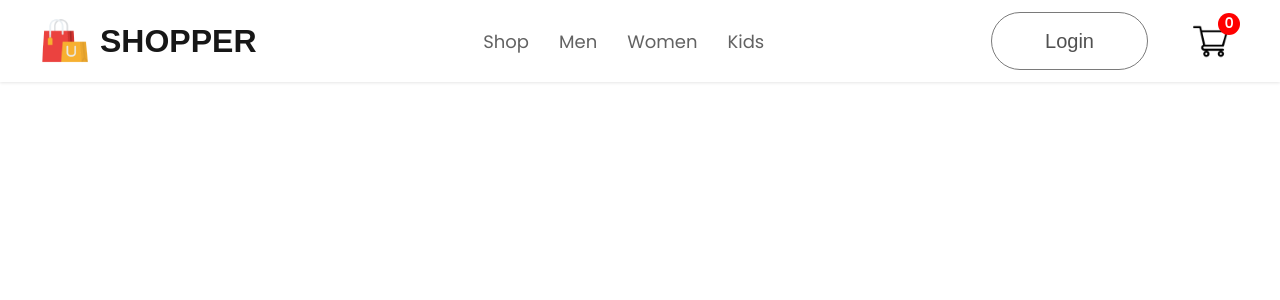
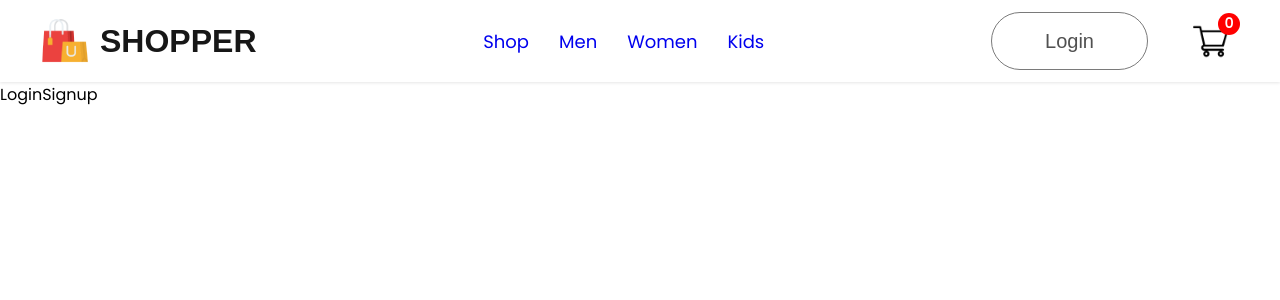
Before and after one commit to MdEmonHowlader/E-commerce, a React (Create React App) app: page /login in a window 1280 px wide. Shown: the top 300 px of the page. Built offline with nearby package versions, Linux system fonts and the light colour scheme.

Commit message:
Add routing and page components for shop, cart, login, and product views

```diff
--- a/src/App.js
+++ b/src/App.js
@@ -1,10 +1,38 @@
 import "./App.css";
 import Navbar from "./Components/Navbar/Navbar";
-
+import { BrowserRouter as Router, Route, Routes } from "react-router-dom";
+import Shop from "./Pages/Shop";
+import Cart from "./Pages/Cart";
+import LoginSignup from "./Pages/LoginSignup";
+import ShopCategory from "./Pages/ShopCategory";
+import Product from "./Pages/Product";
+import men_banner from "./Components/Assets/banner_mens.png";
+import women_banner from "./Components/Assets/banner_women.png";
+import kid_banner from "./Components/Assets/banner_kids.png";
 function App() {
   return (
     <div>
-      <Navbar />
+      <Router>
+        <Navbar />
+        <Routes>
+          <Route path="/" element={<Shop />} />
+          <Route
+            path="/mens"
+            element={<ShopCategory banner={men_banner} category="men" />}
+          />
+          <Route
+            path="/womens"
+            element={<ShopCategory banner={women_banner} category="women" />}
+          />
+          <Route
+            path="/kids"
+            element={<ShopCategory banner={kid_banner} category="kid" />}
+          />
+          <Route path="/product" element={<Product />} />
+          <Route path="/cart" element={<Cart />} />
+          <Route path="/login" element={<LoginSignup />} />
+        </Routes>
+      </Router>
     </div>
   );
 }
--- a/src/Components/Navbar/Navbar.jsx
+++ b/src/Components/Navbar/Navbar.jsx
@@ -15,14 +15,16 @@ const Navbar = () => {
       </div>
       <ul className="nav-menu">
         <li onClick={() => setMenu("shop")}>
-          Shop {menu === "shop" && <hr />}
+         <Link style={{textDecoration: 'none'}}>Shop</Link>   {menu ==="shop"?<hr/>:<></>}
         </li>
-        <li onClick={() => setMenu("men")}>Men {menu === "men" && <hr />}</li>
+        <li onClick={() => setMenu("men")}>
+          <Link style={{textDecoration: 'none'}}>Men</Link> {menu === "men" ? <hr />:<></>}
+        </li>
         <li onClick={() => setMenu("women")}>
-          Women {menu === "women" && <hr />}
+          <Link style={{textDecoration: 'none'}}>Women</Link> {menu === "women" ? <hr /> : <></>}
         </li>
         <li onClick={() => setMenu("kids")}>
-          Kids {menu === "kids" && <hr />}
+          <Link style={{textDecoration: 'none'}}>Kids</Link> {menu === "kids" ? <hr /> : <></>}
         </li>
       </ul>
       <div className="nav-login-cart">
--- /dev/null
+++ b/src/Pages/Cart.jsx
@@ -0,0 +1,9 @@
+import React from 'react'
+
+const Cart = () => {
+  return (
+    <div>Cart</div>
+  )
+}
+
+export default Cart
--- /dev/null
+++ b/src/Pages/LoginSignup.jsx
@@ -0,0 +1,9 @@
+import React from 'react'
+
+const LoginSignup = () => {
+  return (
+    <div>LoginSignup</div>
+  )
+}
+
+export default LoginSignup
--- /dev/null
+++ b/src/Pages/Product.jsx
@@ -0,0 +1,9 @@
+import React from 'react'
+
+const Product = () => {
+  return (
+    <div>Product</div>
+  )
+}
+
+export default Product
--- /dev/null
+++ b/src/Pages/Shop.jsx
@@ -0,0 +1,8 @@
+import React from 'react'
+
+ const Shop = () => {
+  return (
+ <></>
+  )
+}
+export default Shop
--- /dev/null
+++ b/src/Pages/ShopCategory.jsx
@@ -0,0 +1,8 @@
+import React from 'react'
+
+ const ShopCategory = () => {
+  return (
+    <div>ShopCategory</div>
+  )
+}
+export default ShopCategory;
```
